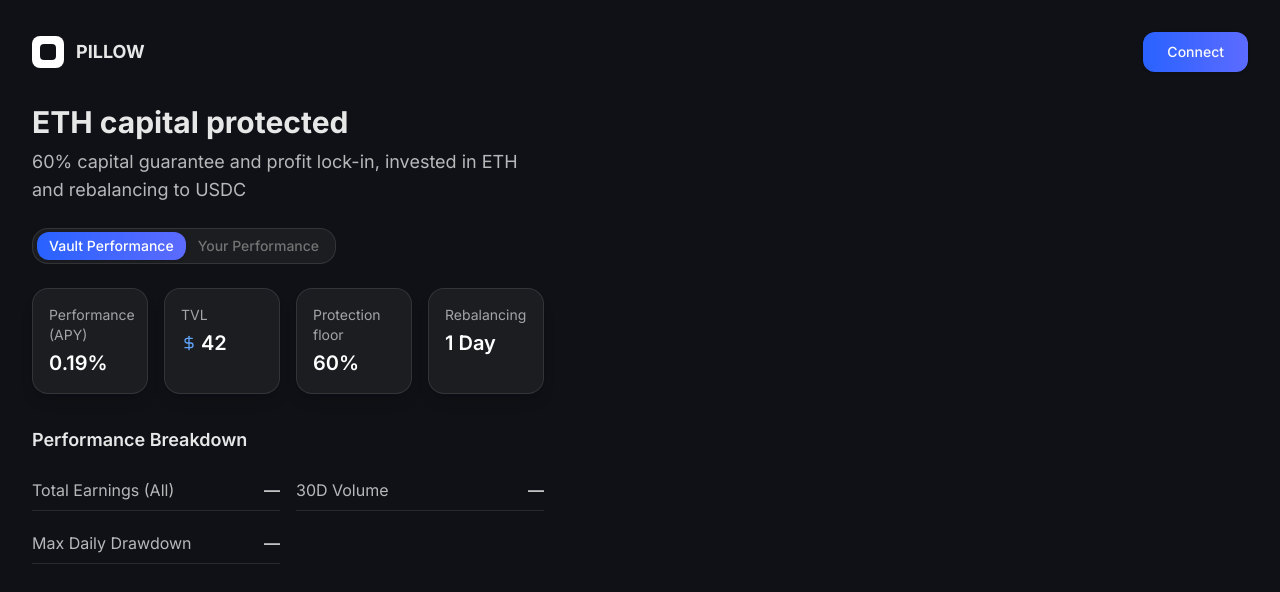
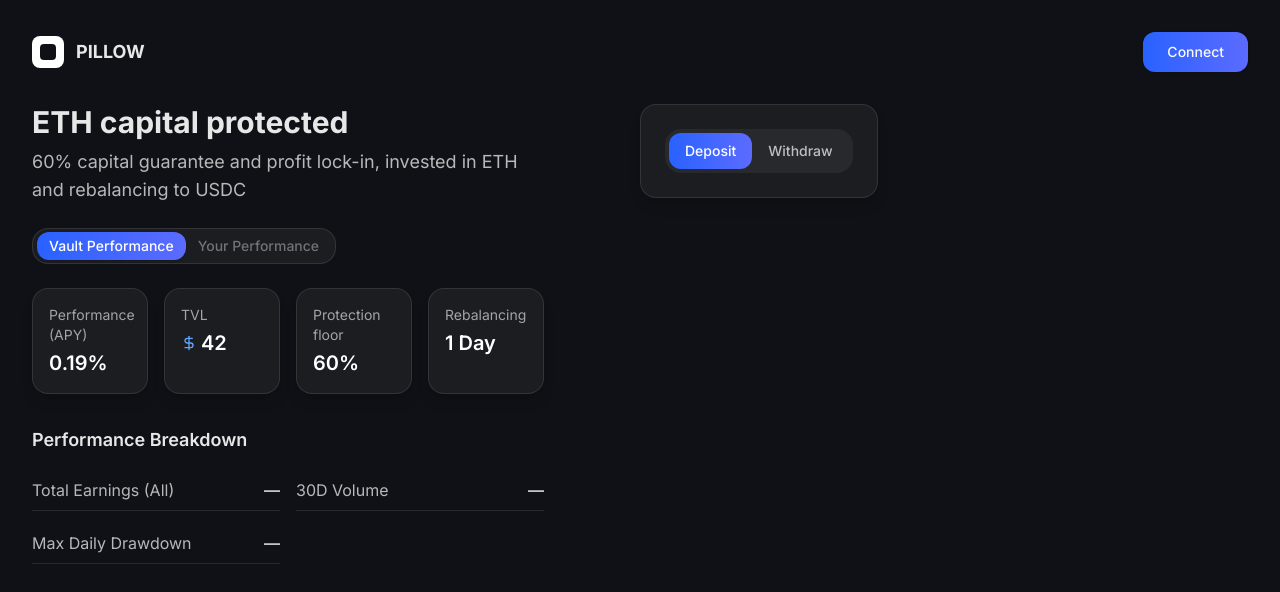
Before and after one commit to Pillow-trade/frontend, a Next.js app in the folder pillow-front/: page / in a window 1280 px wide. Shown: the top 592 px of the page. Built offline with nearby package versions, Linux system fonts and the light colour scheme.

Commit message:
add deposit/withdraw toggle

```diff
--- a/pillow-front/components/vaultPage.tsx
+++ b/pillow-front/components/vaultPage.tsx
@@ -162,6 +162,36 @@ export default function CushionPage() {
               </Tabs>
             </div>
           </div>
+
+          <div className="max-w-sm flex-shrink-0">
+            <Card className="bg-white/5 border-white/10 rounded-2xl p-6 shadow-lg space-y-6">
+              {/* Deposit/Withdraw Toggle */}
+              <div className="flex bg-white/5 rounded-2xl p-1">
+                <button
+                  onClick={() => setActiveAction("deposit")}
+                  className={`flex-1 py-2 px-4 rounded-xl text-sm font-medium transition-all ${
+                    activeAction === "deposit"
+                      ? "bg-gradient-to-r from-[#2962FF] to-[#5C6BFF] text-white"
+                      : "text-white/70 hover:text-white"
+                  }`}
+                  aria-label="Switch to deposit mode"
+                >
+                  Deposit
+                </button>
+                <button
+                  onClick={() => setActiveAction("withdraw")}
+                  className={`flex-1 py-2 px-4 rounded-xl text-sm font-medium transition-all ${
+                    activeAction === "withdraw"
+                      ? "bg-gradient-to-r from-[#2962FF] to-[#5C6BFF] text-white"
+                      : "text-white/70 hover:text-white"
+                  }`}
+                  aria-label="Switch to withdraw mode"
+                >
+                  Withdraw
+                </button>
+              </div>
+            </Card>
+          </div>
         </div>
       </div>
     </div>
```
